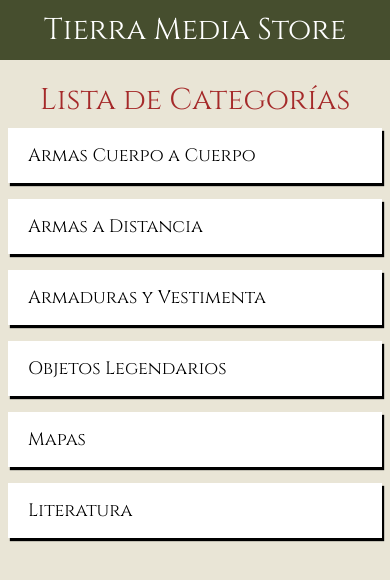
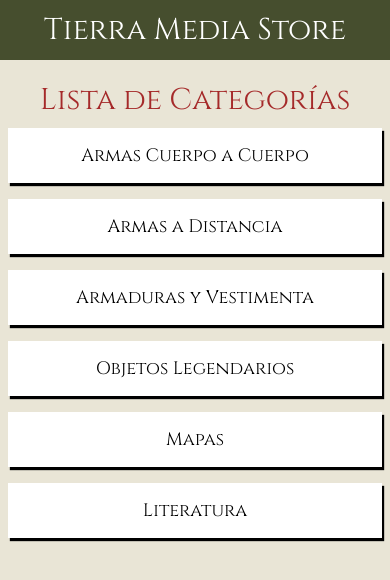
Before and after one commit to Flarien/Tierra-Media-Store-app, a React Native app: screen / in a window 390 px wide. Shown: the top 580 px of the page. Built offline with nearby package versions, Linux system fonts and the light colour scheme.

Commit message:
instala dependencias para navegacion

```diff
--- a/package.json
+++ b/package.json
@@ -10,12 +10,16 @@
   },
   "dependencies": {
     "@expo/webpack-config": "^19.0.0",
+    "@react-navigation/native": "^6.1.10",
+    "@react-navigation/native-stack": "^6.9.18",
     "expo": "~49.0.15",
     "expo-font": "~11.4.0",
     "expo-status-bar": "~1.6.0",
     "react": "18.2.0",
     "react-dom": "18.2.0",
     "react-native": "0.72.10",
+    "react-native-safe-area-context": "4.6.3",
+    "react-native-screens": "~3.22.0",
     "react-native-web": "~0.19.6"
   },
   "devDependencies": {
--- a/src/components/Card.jsx
+++ b/src/components/Card.jsx
@@ -13,7 +13,7 @@
 const styles = StyleSheet.create({
   cardContainer: {
     flexDirection: "row",
-    justifyContent: "space-between",
+    justifyContent: "center",
     alignItems: "center",
     backgroundColor: "white",
     shadowColor: "black",
--- a/src/components/ProductItem.jsx
+++ b/src/components/ProductItem.jsx
@@ -14,7 +14,8 @@
 
   return (
     <Pressable onPress={() => setProductDetailId(product.id)}>
-      <Card>
+      <Card
+      >
         <Text style={width < 400 ? styles.textMin : styles.text}>
           {product.title}
         </Text>
```
Also changed, not shown: 1 other file (tests, documents, lock files or other folders).
